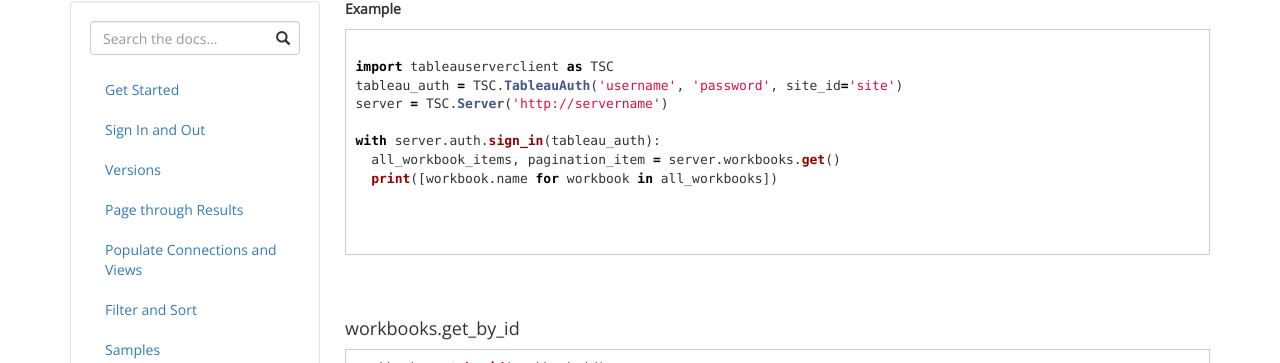
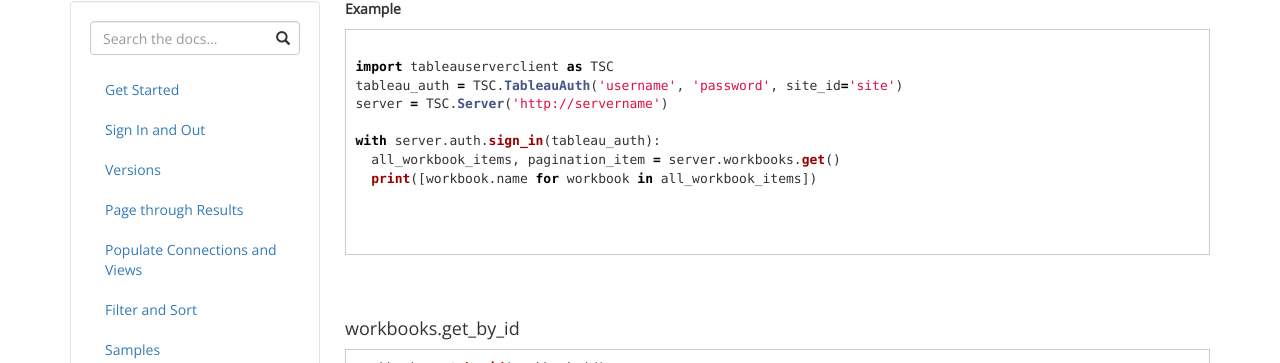
Before and after one commit to tableau/server-client-python, a Jekyll site: the page built from docs/docs/api-ref.md, in a window 1280 px wide and 900 px high, scrolled down 44818 px. Shown: the part 89-452 px from the top of the window. Built offline with Jekyll 4.4.1, drawn with Linux system fonts in a browser that asks for light colours.

Commit message:
redoing @BingoDinkus' correction of the typo, but against development

```diff
--- a/docs/docs/api-ref.md
+++ b/docs/docs/api-ref.md
@@ -2575,7 +2575,7 @@
 
 with server.auth.sign_in(tableau_auth):
   all_workbook_items, pagination_item = server.workbooks.get()
-  print([workbook.name for workbook in all_workbooks])
+  print([workbook.name for workbook in all_workbook_items])
 
 
 
```
